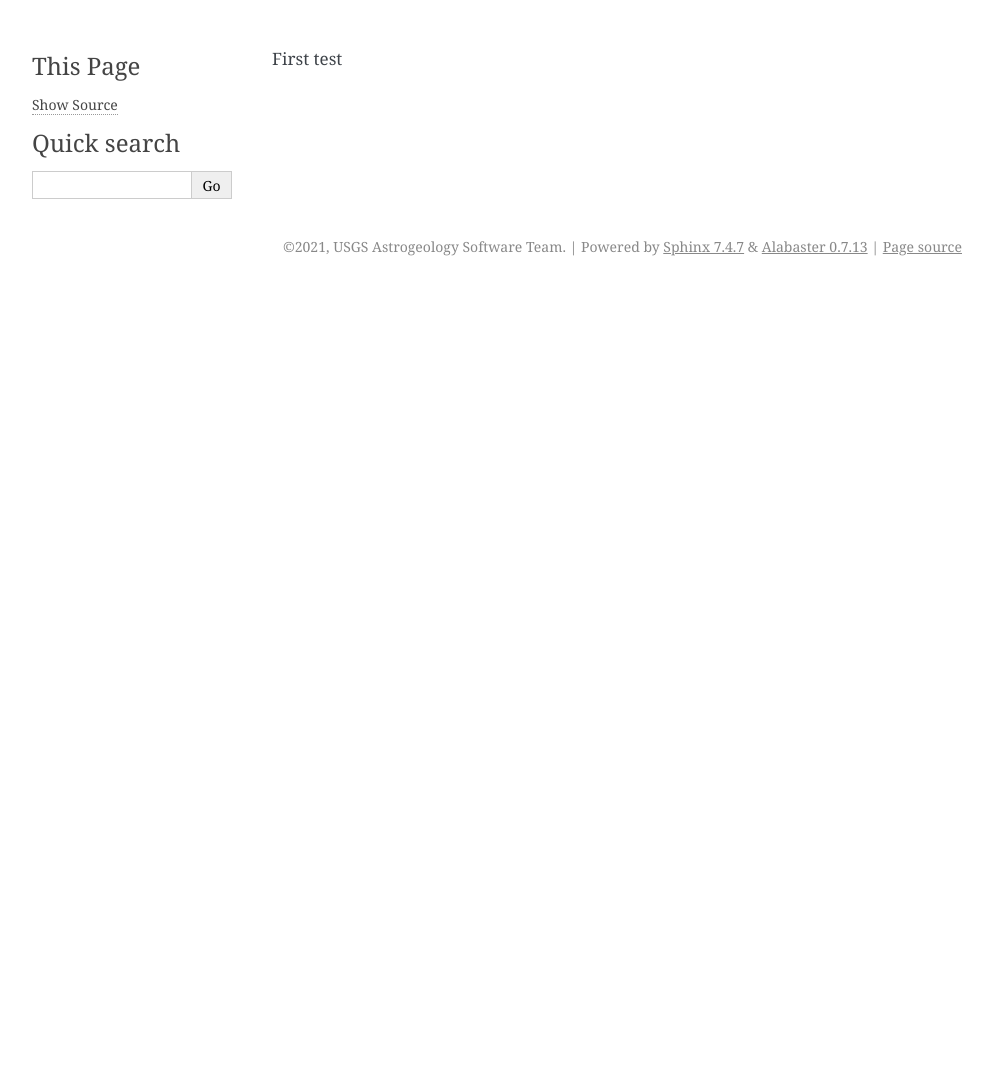
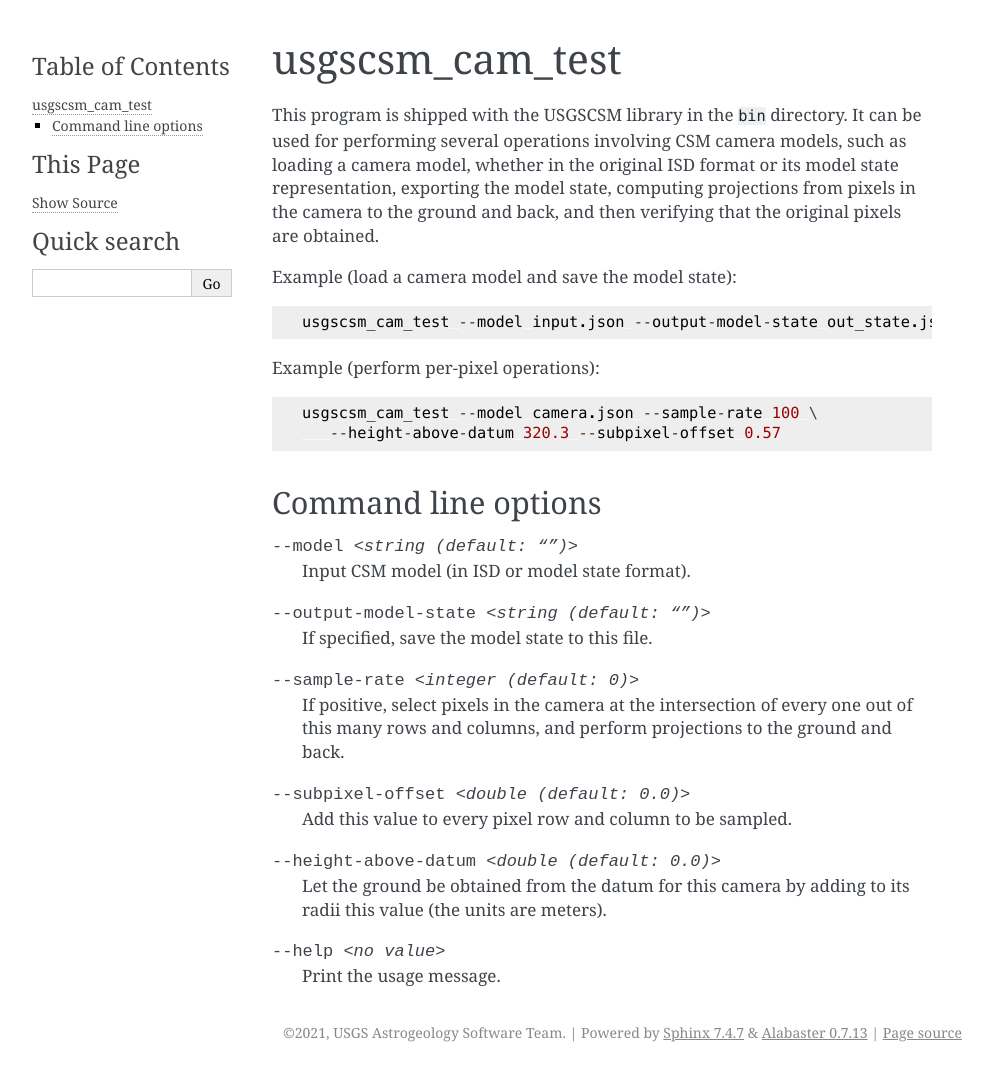
Before and after one commit to DOI-USGS/usgscsm, a Sphinx documentation site: the page built from docs/source/tools/usgscsm_cam_test.rst, in a window 1280 px wide. Shown: the whole page, without its empty margins (148-1141 px from the left). Built offline with Sphinx 7.4.7, drawn with Linux system fonts in a browser that asks for light colours; before the commit the page ends 900 px from its top, so only the background shows below that.

Commit message:
Expand the doc
Update usgscsm_cam_test.rst

Minor wording changes

More minor wording

More wording changes

Consistent style and other minor

Another wording fix

```diff
--- a/docs/source/tools/usgscsm_cam_test.rst
+++ b/docs/source/tools/usgscsm_cam_test.rst
@@ -1 +1,42 @@
-First test
+usgscsm_cam_test
+================
+
+This program is shipped with the USGSCSM library in the ``bin`` directory.
+It can be used for performing several operations involving CSM camera
+models, such as loading a camera model, whether in the original ISD format
+or its model state representation, exporting the model state, computing
+projections from pixels in the camera to the ground and back, and
+then verifying that the original pixels are obtained.
+
+Example (load a camera model and save the model state)::
+
+    usgscsm_cam_test --model input.json --output-model-state out_state.json
+
+Example (perform per-pixel operations)::
+
+    usgscsm_cam_test --model camera.json --sample-rate 100 \
+       --height-above-datum 320.3 --subpixel-offset 0.57
+
+Command line options
+~~~~~~~~~~~~~~~~~~~~
+
+--model <string (default: "")>
+    Input CSM model (in ISD or model state format).
+--output-model-state <string (default: "")>
+    If specified, save the model state to this file.
+
+--sample-rate <integer (default: 0)>
+    If positive, select pixels in the camera at the intersection of
+    every one out of this many rows and columns, and perform projections
+    to the ground and back.
+
+--subpixel-offset <double (default: 0.0)>
+    Add this value to every pixel row and column to
+    be sampled.
+
+--height-above-datum <double (default: 0.0)>
+    Let the ground be obtained from the datum for this camera by
+    adding to its radii this value (the units are meters).
+
+--help <no value>
+    Print the usage message.
```
Also changed, not shown: README.md (+25 -24 lines), 1 other file.
